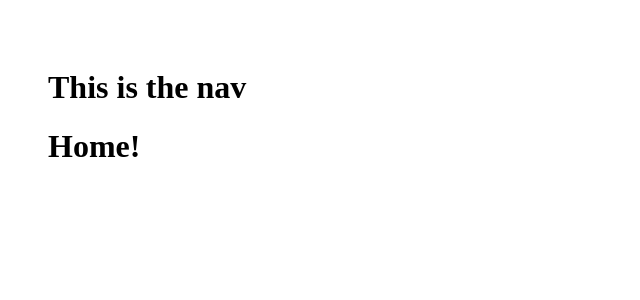
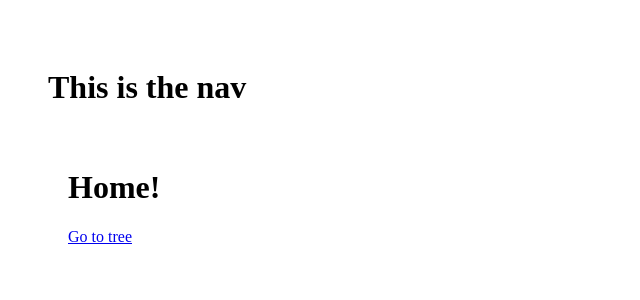
Before and after one commit to bennetthardwick/i3wm-react, a React app: page / in a window 1280 px wide. Shown: the top 300 px of the page, without its empty margins (0-640 px from the left). Built offline with nearby package versions, Linux system fonts and the light colour scheme.

Commit message:
Added link to tree on home view'

```diff
--- a/src/components/Home.component.tsx
+++ b/src/components/Home.component.tsx
@@ -1,7 +1,11 @@
 import * as React from 'react';
+import { Link } from 'react-router-dom'
 
 export class Home extends React.Component {
     render() {
-        return <h1>Home!</h1>
+        return <div>
+          <h1>Home!</h1>
+          <Link to="/tree">Go to tree</Link>
+        </div>
     }
 }
```
